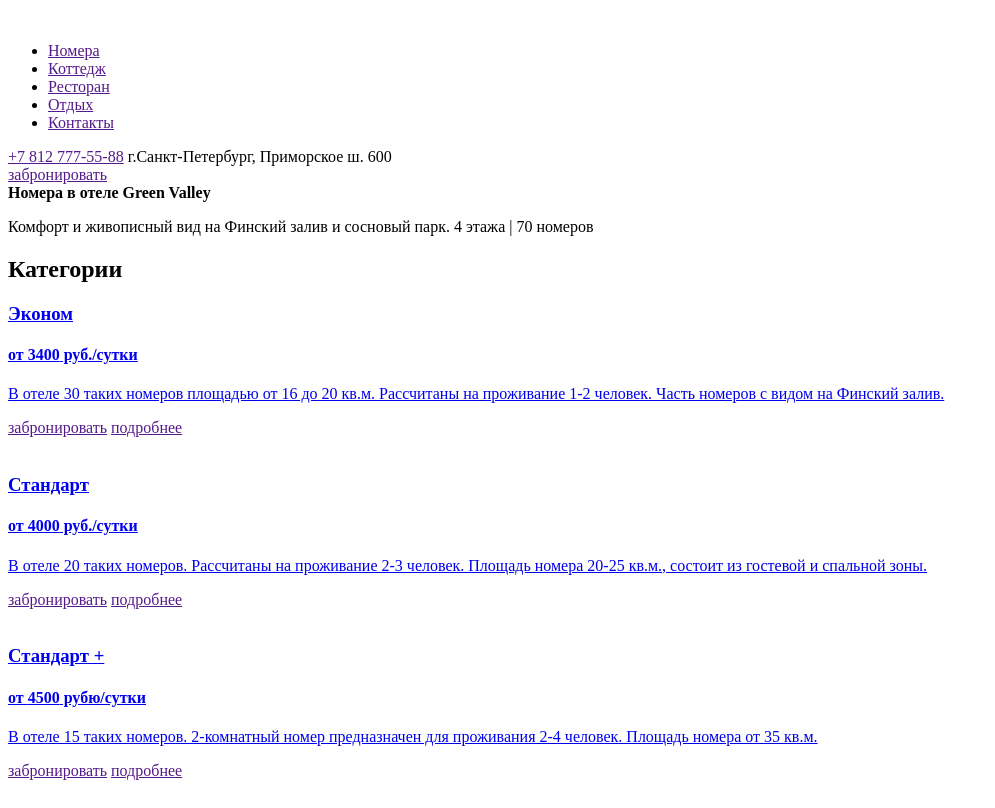
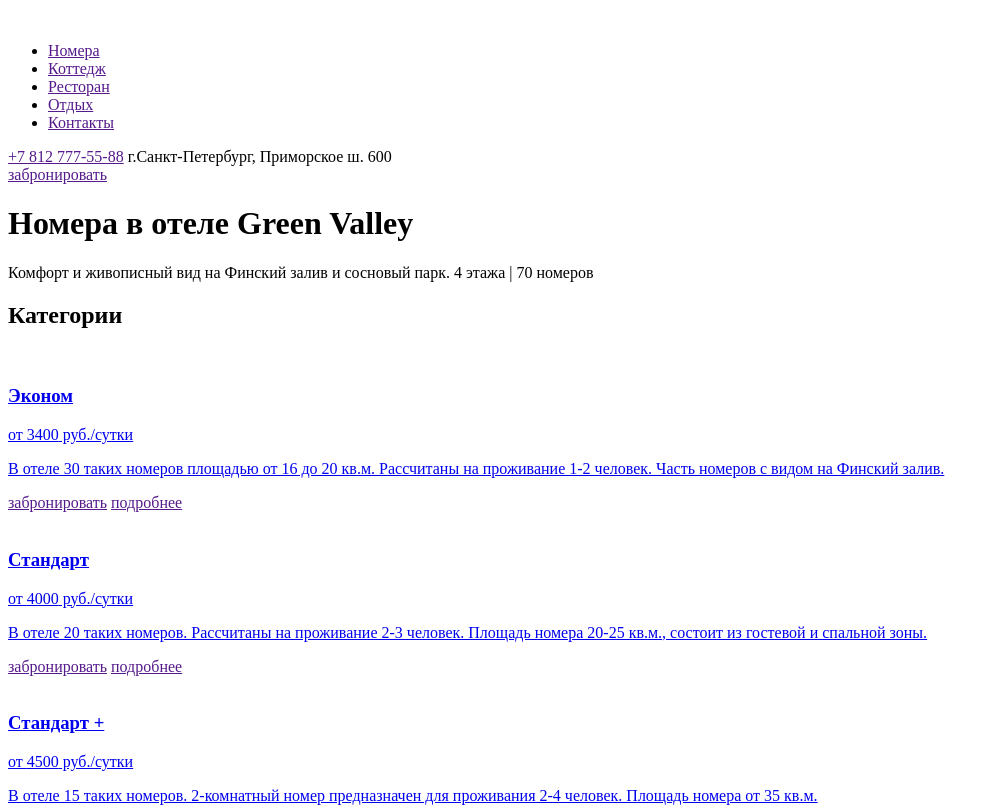
Before and after one commit to lopachenok/green-valley, a plain HTML site: page roomlist.html in a window 1280 px wide. Shown: the top 808 px of the page, without its empty margins (0-995 px from the left). Drawn offline with Linux system fonts and the light colour scheme.

Commit message:
Pages with tutor edition

```diff
--- a/roomlist.html
+++ b/roomlist.html
@@ -30,10 +30,10 @@
 
   <main>
 
-    <div class="prono-banner">
-      <div class="prono-banner__inner">
-        <b class="prono-banner__title">Номера в отеле Green Valley</b>
-        <p class="prono-banner__text">Комфорт и живописный вид на Финский залив и сосновый парк. 4 этажа | 70 номеров</p>
+    <div class="promo-banner">
+      <div class="promo-banner__inner">
+        <h1 class="promo-banner__title">Номера в отеле Green Valley</h1>
+        <p class="promo-banner__text">Комфорт и живописный вид на Финский залив и сосновый парк. 4 этажа | 70 номеров</p>
       </div>
     </div>
 
@@ -42,46 +42,47 @@
 
       <a href="#">
         <div class="room-card">
+          <img src="" alt="" class="room-card__photo">
           <div class="room-card__descr">
             <h3 class="room-card__title">Эконом</h3>
-            <h4 class="room-card__cost">от <span>3400</span> руб./сутки</h4>
+            <p class="room-cost">от <span class="room-cost__number">3400</span> руб./сутки</p>
             <p class="room-card__text">В отеле 30 таких номеров площадью от 16 до 20 кв.м. Рассчитаны на проживание 1-2 человек.
 Часть номеров с видом на Финский залив.</p>
             <a href="" class="btn">забронировать</a>
             <a href="" class="btn btn--simple">подробнее</a>
           </div>
-          <img src="" alt="" class="room-card__photo">
         </div>
       </a>
 
       <a href="#">
         <div class="room-card">
+          <img src="" alt="" class="room-card__photo">
           <div class="room-card__descr">
             <h3 class="room-card__title">Стандарт</h3>
-            <h4 class="room-card__cost">от <span>4000</span> руб./сутки</h4>
+            <p class="room-cost">от <span class="room-cost__number">4000</span> руб./сутки</p>
             <p class="room-card__text">В отеле 20 таких номеров. Рассчитаны на проживание 2-3 человек. Площадь номера 20-25 кв.м., состоит из гостевой и спальной зоны.</p>
             <a href="" class="btn">забронировать</a>
             <a href="" class="btn btn--simple">подробнее</a>
           </div>
-          <img src="" alt="" class="room-card__photo">
         </div>
       </a>
 
       <a href="#">
         <div class="room-card">
+          <img src="" alt="" class="room-card__photo">
           <div class="room-card__descr">
             <h3 class="room-card__title">Стандарт +</h3>
-            <h4 class="room-card__cost">от <span>4500</span> рубю/сутки</h4>
+            <p class="room-cost">от <span class="room-cost__number">4500</span> руб./сутки</p>
             <p class="room-card__text">В отеле 15 таких номеров. 2-комнатный номер предназначен для проживания 2-4 человек. Площадь номера от 35 кв.м.</p>
             <a href="" class="btn">забронировать</a>
             <a href="" class="btn btn--simple">подробнее</a>
           </div>
-          <img src="" alt="" class="room-card__photo">
         </div>
       </a>
 
       <a href="#">
         <div class="room-card">
+          <img src="" alt="" class="room-card__photo">
           <div class="room-card__descr">
             <h3 class="room-card__title">Люкс</h3>
             <h4 class="room-card__cost">от <span>5700</span> руб./сутки</h4>
@@ -89,7 +90,6 @@
             <a href="" class="btn">забронировать</a>
             <a href="" class="btn btn--simple">подробнее</a>
           </div>
-          <img src="" alt="" class="room-card__photo">
         </div>
       </a>
 
```
Also changed, not shown: form.html (+4 -3 lines), index.html (+2 -2 lines), single-room.html (+11 -6 lines).
